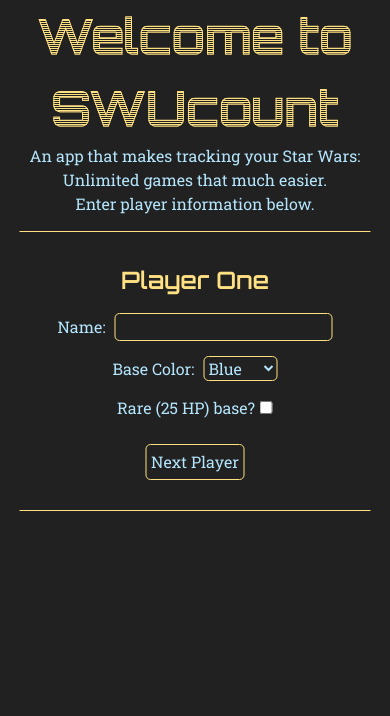
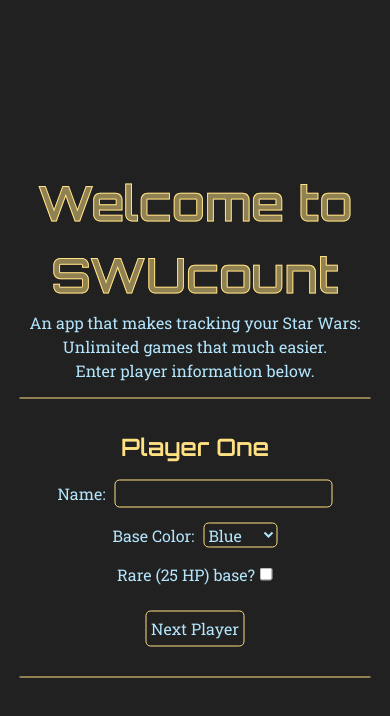
Before and after one commit to amethystreflection/swu_counter_application, a React (Vite) app: page / in a window 390 px wide. Shown: the top 716 px of the page. Built offline with nearby package versions, Linux system fonts and the light colour scheme.

Commit message:
CSS adjustments

```diff
--- a/src/App.css
+++ b/src/App.css
@@ -20,6 +20,9 @@
 }
 #root, #__next {
   isolation: isolate;
+}
+html, body {
+	overflow-x: hidden;
 }
 body {
   line-height: 1.5;
@@ -60,10 +63,14 @@
   text-align: center;
 }
 .center {
-  margin: 0;
-  padding: 0;
   position: absolute;
+  top: 50%;
   left: 50%;
+  transform: translate(-50%, -50%);
+  -webkit-transform: translate(-50%, -50%);
+  -moz-transform: translate(-50%, -50%);
+  -ms-transform: translate(-50%, -50%);
+  -o-transform: translate(-50%, -50%);
 }
 button {
   padding: 5px;
@@ -284,14 +291,6 @@
   padding: 15px;
 }
 @media screen and (min-width: 1025px) {
-  .center {
-    left: 50%;
-    transform: translate(-50%, -50%);
-    -webkit-transform: translate(-50%, -50%);
-    -moz-transform: translate(-50%, -50%);
-    -ms-transform: translate(-50%, -50%);
-    -o-transform: translate(-50%, -50%);
-  }
   h1 {
     font-size: 5rem;
     background-image: linear-gradient(180deg, #ffe082 12.50%, #212121 12.50%, #212121 50%, #ffe082 50%, #ffe082 62.50%, #212121 62.50%, #212121 100%);
@@ -305,15 +304,6 @@
     flex-flow: column nowrap;
   }
 }
-@media screen and (max-width: 1024px) {
-  .center {
-      transform: translateX(-50%);
-      -webkit-transform: translateX(-50%);
-      -moz-transform: translateX(-50%);
-      -ms-transform: translateX(-50%);
-      -o-transform: translateX(-50%);
-  }
-}
 @media screen and (min-width: 768px) {
   .has-init::before {
     width: 15%;
```
